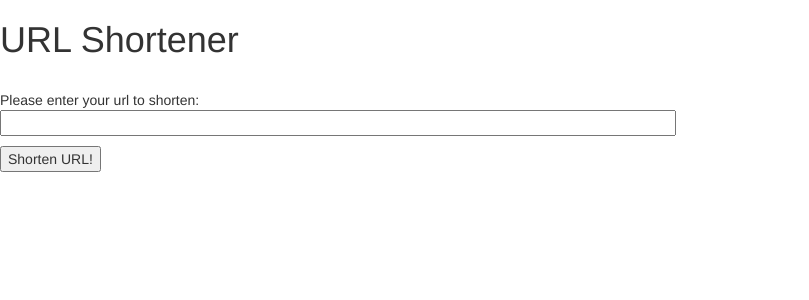
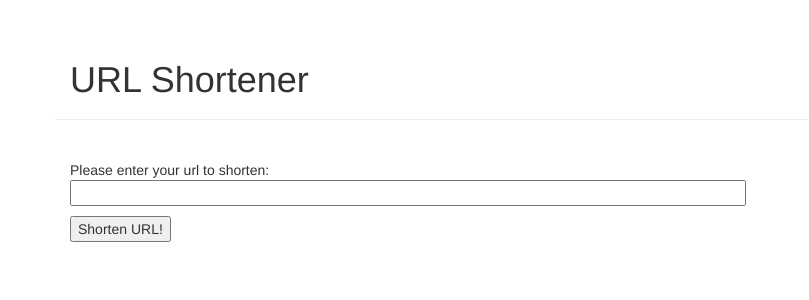
Before and after one commit to jainshubhi/url-shortener, a Flask app: page / in a window 1280 px wide. Shown: the top 300 px of the page, without its empty margins (0-809 px from the left). Run offline with Flask 2, Linux system fonts and the light colour scheme; parts of the project's set-up code (start-up, migrations or seed data) failed here and were passed over; some libraries are stand-ins or nearby versions.

Commit message:
adding bootstrap

```diff
--- a/templates/index.html
+++ b/templates/index.html
@@ -6,10 +6,13 @@
     <link href="//netdna.bootstrapcdn.com/bootstrap/3.1.1/css/bootstrap.min.css" rel="stylesheet" media="screen">
   </head>
   <body>
-    <div class="form-group" >
+    <div class="page-header container">
       <h1>URL Shortener</h1>
+    </div>
+    <div class="container">
       <br>
-      <form action="" method="post" name="shorten-url">
+      <form class="form-group" action="" method="post" name="shorten-url">
+        <fieldset class="form-group">
           {{ form.hidden_tag() }}
           <p>
               Please enter your url to shorten:<br>
@@ -19,6 +22,7 @@
             <p><span>{{ error }}</span></p>
           {% endfor %}
           <p><input type="submit" value="Shorten URL!"></p>
+        </fieldset>
       </form>
       {% if url_shortened %}
         <p>The shortened url is <a href="{{ url_shortened }}" target="_blank">{{ site_address }}{{ url_shortened }}</a>.
```
Lines whose indentation alone changed are shown as unchanged.
